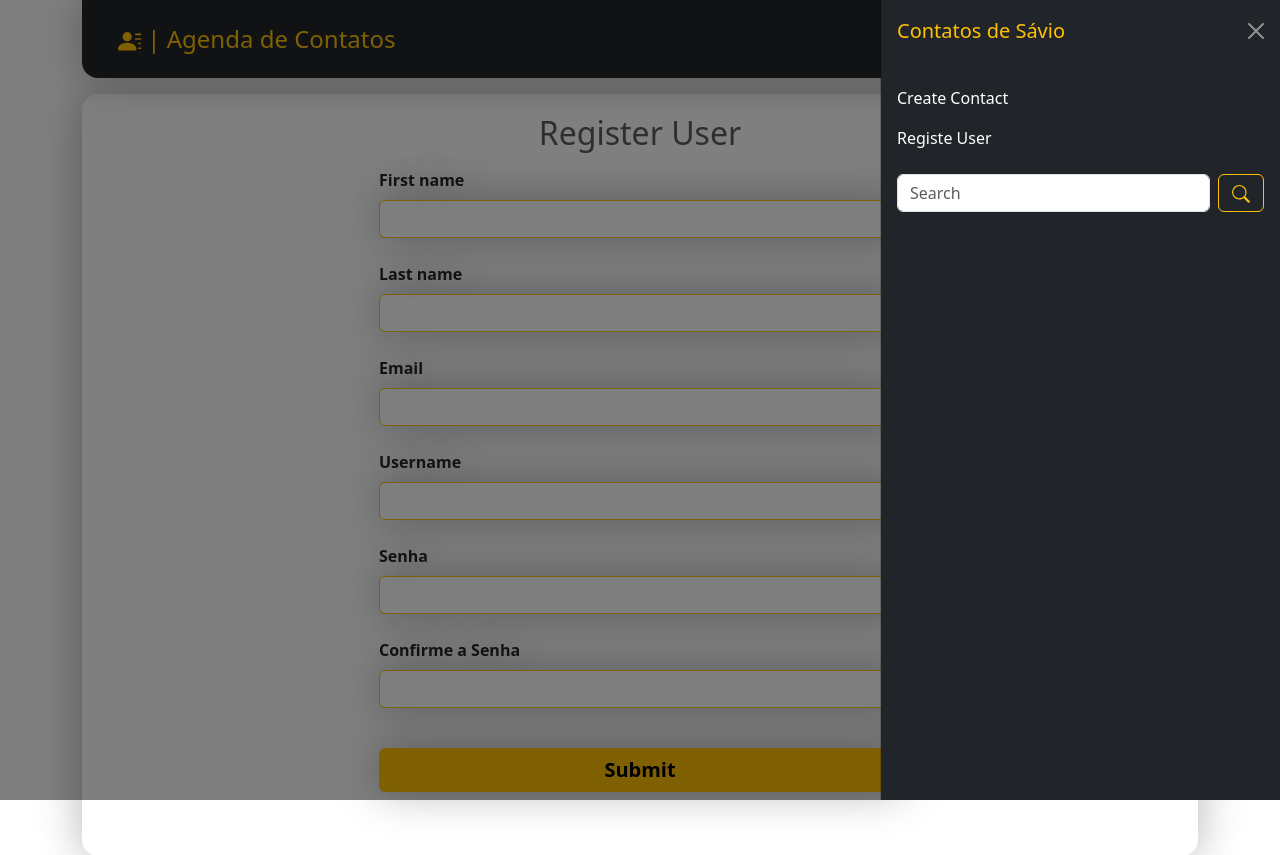
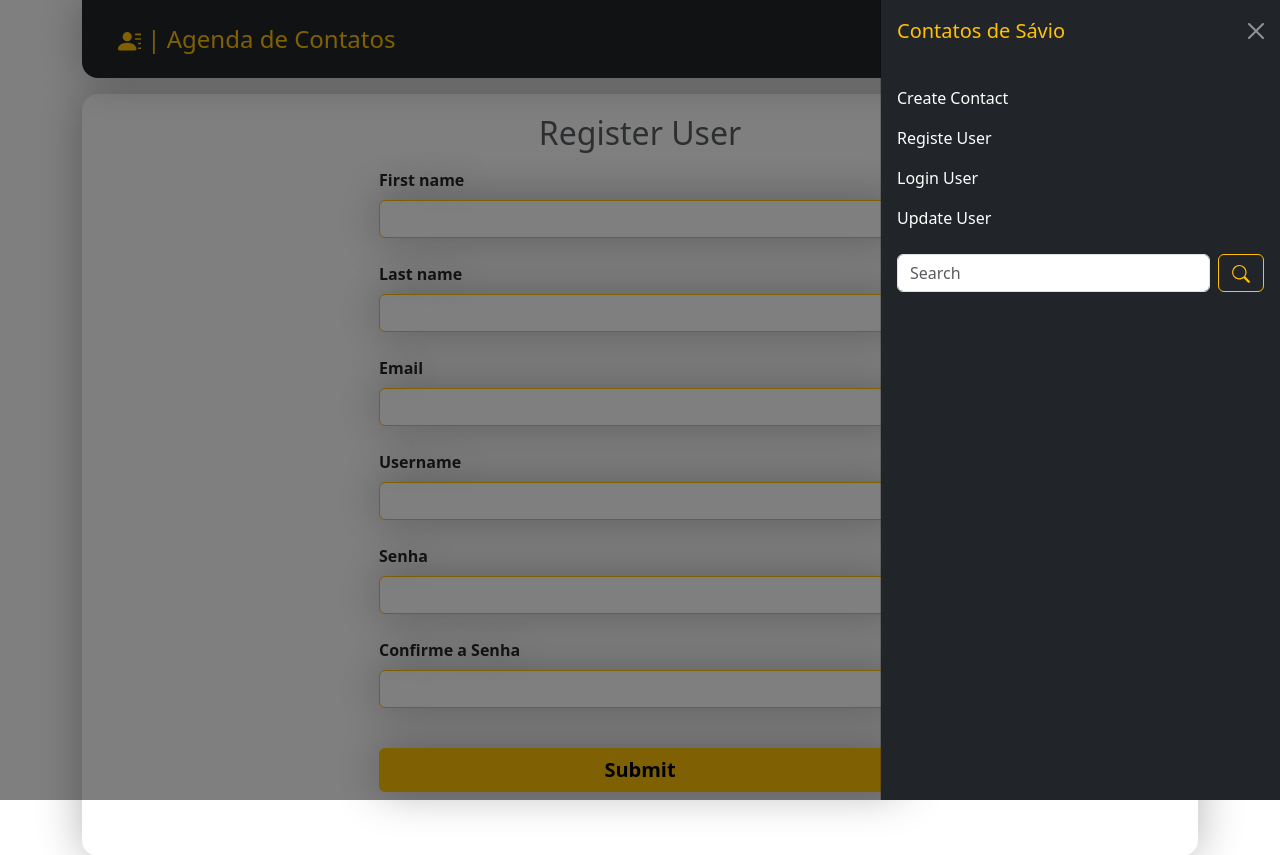
Before and after one commit to savioomio/projeto-agenda-django, a Django app: page /user/register/ in a window 1280 px wide, after a click that opens the changed part. Shown: the top 855 px of the page. Run offline with Django 4.2, Linux system fonts and the light colour scheme; some libraries are stand-ins or nearby versions.

Commit message:
subindo funcionalidade de update nos dados do user logado

```diff
--- a/base_templates/global/partials/header.html
+++ b/base_templates/global/partials/header.html
@@ -21,6 +21,12 @@
             <li class="nav-item">
               <a class="nav-link active" aria-current="page" href=" {% url "contact:register" %} ">Registe User</a>
             </li>
+            <li class="nav-item">
+              <a class="nav-link active" aria-current="page" href=" {% url "contact:login" %} ">Login User</a>
+            </li>
+            <li class="nav-item">
+              <a class="nav-link active" aria-current="page" href=" {% url "contact:user_update" %} ">Update User</a>
+            </li>
           </ul>
           <form class="d-flex" role="search" method="GET" action=" {% url "contact:search" %} ">
             <input class="form-control me-2 alert-warning focus-ring focus-ring-warning" type="search" placeholder="Search" aria-label="Search" id="search" name="q" value="{{search_value}}">
--- a/contact/forms.py
+++ b/contact/forms.py
@@ -1,5 +1,6 @@
 from django import forms
 from django.core.exceptions import ValidationError
+from django.contrib.auth import password_validation
 from django.contrib.auth.forms import UserCreationForm
 from django.contrib.auth.models import User
 from . import models
@@ -71,15 +72,137 @@ class RegisterForm(UserCreationForm):
 
         return email
 
+class RegisterUpdateForm(forms.ModelForm):
+    first_name = forms.CharField(
+        min_length=2,
+        max_length=30,
+        required=True,
+        help_text='*',
+        widget=forms.TextInput(
+            attrs={
+                'class': 'form-control border-1 border-warning shadow-big mb-2'
+            }
+        ),
+        error_messages={
+            'min_length': 'Please, add more than 2 letters.'
+        }
+    )
+    last_name = forms.CharField(
+        min_length=2,
+        max_length=30,
+        required=True,
+        help_text='*',
+        widget=forms.TextInput(
+            attrs={
+                'class': 'form-control border-1 border-warning shadow-big mb-2'
+            }
+        )
+    )
+    username = forms.CharField(
+        min_length=2,
+        max_length=30,
+        required=True,
+        help_text='*',
+        widget=forms.TextInput(
+            attrs={
+                'class': 'form-control border-1 border-warning shadow-big mb-2'
+            }
+        )
+    )
+    email = forms.CharField(
+        required=True,
+        help_text='*',
+        widget=forms.EmailInput(
+            attrs={
+                'class': 'form-control border-1 border-warning shadow-big mb-2'
+            }
+        )
+    )
 
+    password1 = forms.CharField(
+        label="Password",
+        strip=False,
+        widget=forms.PasswordInput(
+            attrs={
+                "autocomplete": "new-password",
+                'class': 'form-control border-1 border-warning shadow-big mb-2'
+            }
+        ),
+        required=False,
+    )
 
-    # def __init__(self, *args, **kwargs):
-    #     super(RegisterForm, self).__init__(*args, **kwargs)
+    password2 = forms.CharField(
+        label="Password 2⠀",
+        strip=False,
+        widget=forms.PasswordInput(
+            attrs={
+                "autocomplete": "new-password",
+                'class': 'form-control border-1 border-warning shadow-big mb-4'
+            }
+        ),
+        help_text='Use the same password as before.',
+        required=False,
+    )
 
-    #     for field in self.fields:
-    #         self.fields[field].widget.attrs.update({
-    #             'class': 'form-control border-1 border-warning shadow-big mb-2'
-    #         })
+    class Meta:
+        model = User
+        fields = (
+            'first_name', 'last_name', 'email',
+            'username',
+        )
+
+    def save(self, commit=True):
+        cleaned_data = self.cleaned_data
+        user = super().save(commit=False)
+        password = cleaned_data.get('password1')
+
+        if password:
+            user.set_password(password)
+
+        if commit:
+            user.save()
+
+        return user
+
+    def clean(self):
+        password1 = self.cleaned_data.get('password1')
+        password2 = self.cleaned_data.get('password2')
+
+        if password1 or password2:
+            if password1 != password2:
+                self.add_error(
+                    'password2',
+                    ValidationError('Senhas não batem')
+                )
+
+        return super().clean()
+
+    def clean_email(self):
+        email = self.cleaned_data.get('email')
+        current_email = self.instance.email
+
+        if current_email != email:
+            if User.objects.filter(email=email).exists():
+                self.add_error(
+                    'email',
+                    ValidationError('Já existe este e-mail', code='invalid')
+                )
+
+        return email
+
+    def clean_password1(self):
+        password1 = self.cleaned_data.get('password1')
+
+        if password1:
+            try:
+                password_validation.validate_password(password1)
+            except ValidationError as errors:
+                self.add_error(
+                    'password1',
+                    ValidationError(errors)
+                )
+
+        return password1
 
 class ContactForm(forms.ModelForm):
     picture = forms.ImageField(
--- a/contact/templates/contact/login.html
+++ b/contact/templates/contact/login.html
@@ -3,8 +3,7 @@
 {% block corpo %}
 
 <div class="container m-3">
-    {% include "global/partials/message.html" %}
-    <h2 class="mb-3 fs-2 form-text text-center">Login user</h2>
+    <h2 class="mb-3 fs-2 form-text text-center">{{ site_title }}</h2>
     {% if user.is_authenticated %}
         <p>Este usuario está logado {{ user.username }} <br>
             Clique <a href="{% url "contact:logout" %}">aqui</a> para poder sair
--- a/contact/templates/contact/partials/_user-form.html
+++ b/contact/templates/contact/partials/_user-form.html
@@ -7,14 +7,17 @@ method="POST"
 
     {% for field in form %}
       <div class="col-md-6">
-        <label for="{{field.id_for_label}}" class="form-label fw-bold text-shadow-big">{{field.label}}</label>
+        <div class="d-flex">
+          <label for="{{field.id_for_label}}" class="form-label fw-bold text-shadow-big">{{field.label}} </label>
+          {% if field.help_text %}
+            <p class="help-text text-danger fw-bold ">
+              {{ field.help_text }}
+            </p>
+          {% endif %}
+        </div>
         {{ field }}
         {{ field.errors }}
-        {% if field.help_text %}
-          <p class="help-text">
-            {{ field.help_text }}
-          </p>
-        {% endif %}
+
 
       </div>
     {% endfor %}
--- a/contact/templates/contact/register.html
+++ b/contact/templates/contact/register.html
@@ -4,7 +4,7 @@
 
 <div class="container m-3">
     {% include "global/partials/message.html" %}
-    <h2 class="mb-3 fs-2 form-text text-center">Register User</h2>
+    <h2 class="mb-3 fs-2 form-text text-center">{{ site_title }}</h2>
 
     {% include "contact/partials/_user-form.html" %}
 
--- a/contact/urls.py
+++ b/contact/urls.py
@@ -15,6 +15,7 @@ urlpatterns = [
     path('user/register/', views.register, name='register'),
     path('user/login/', views.login_view, name='login'),
     path('user/logout/', views.logout_view, name='logout'),
+    path('user/update/', views.user_update, name='user_update'),
 
     path('search/', views.search, name='search'),
     path('', views.index, name='index'),
--- a/contact/views/user_forms.py
+++ b/contact/views/user_forms.py
@@ -1,7 +1,7 @@
 from django.shortcuts import render, redirect
 from django.contrib.auth.forms import AuthenticationForm
 from django.contrib import messages, auth
-from contact.forms import RegisterForm
+from contact.forms import RegisterForm, RegisterUpdateForm
 
 
 def register(request):
@@ -24,6 +24,35 @@ def register(request):
         }
     )
 
+def user_update(request):
+    form = RegisterUpdateForm(instance=request.user)
+
+    if request.method != 'POST':
+        return render(
+            request,
+            'contact/user_update.html',
+            {
+                'form': form,
+                'site_title': "Update User"
+            }
+        )
+
+    form = RegisterUpdateForm(data=request.POST, instance=request.user)
+
+    if not form.is_valid():
+        return render(
+            request,
+            'contact/user_update.html',
+            {
+                'form': form,
+                'site_title': "Update User"
+            }
+        )
+
+    form.save()
+    return redirect('contact:user_update')
+
+
 class BootstrapAuthenticationForm(AuthenticationForm):
     def __init__(self, *args, **kwargs):
         super(BootstrapAuthenticationForm, self).__init__(*args, **kwargs)
@@ -39,8 +68,7 @@ def login_view(request):
         if form.is_valid():
             user = form.get_user()
             auth.login(request, user)
-            print(user)
-            messages.success(request, 'Logado com sucesso!')
+            messages.success(request, f'Usuario {user.username} logado com sucesso!')
             return redirect('contact:index')
         messages.error(request, 'Login inválido')
 
--- a/project/settings.py
+++ b/project/settings.py
@@ -39,7 +39,6 @@ INSTALLED_APPS = [
     'django.contrib.messages',
     'django.contrib.staticfiles',
     'contact',
-    'bootstrap5',
 ]
 
 MIDDLEWARE = [
```
Also changed, not shown: contact/templates/contact/user_update.html (added, +9 -0 lines), db.sqlite3.
